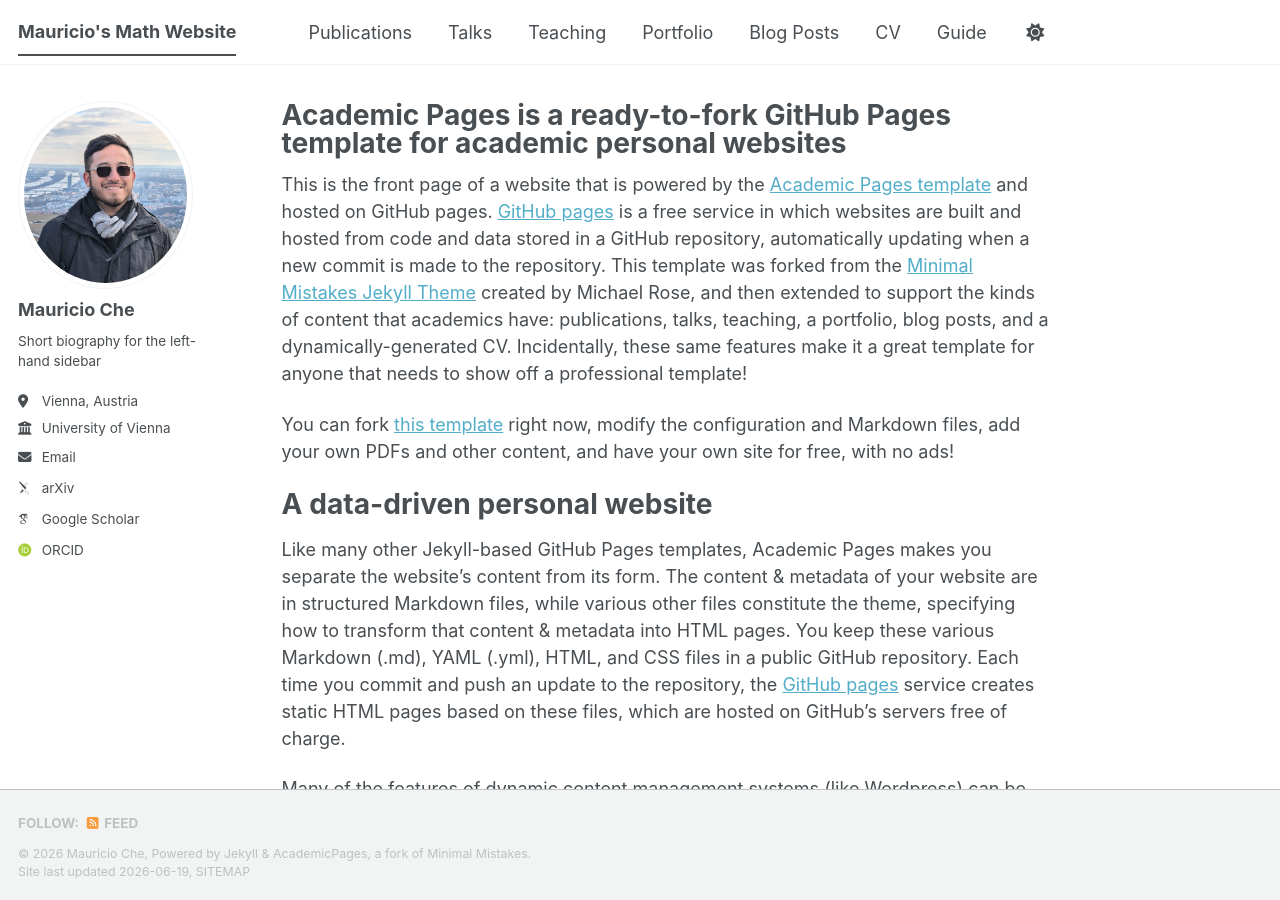
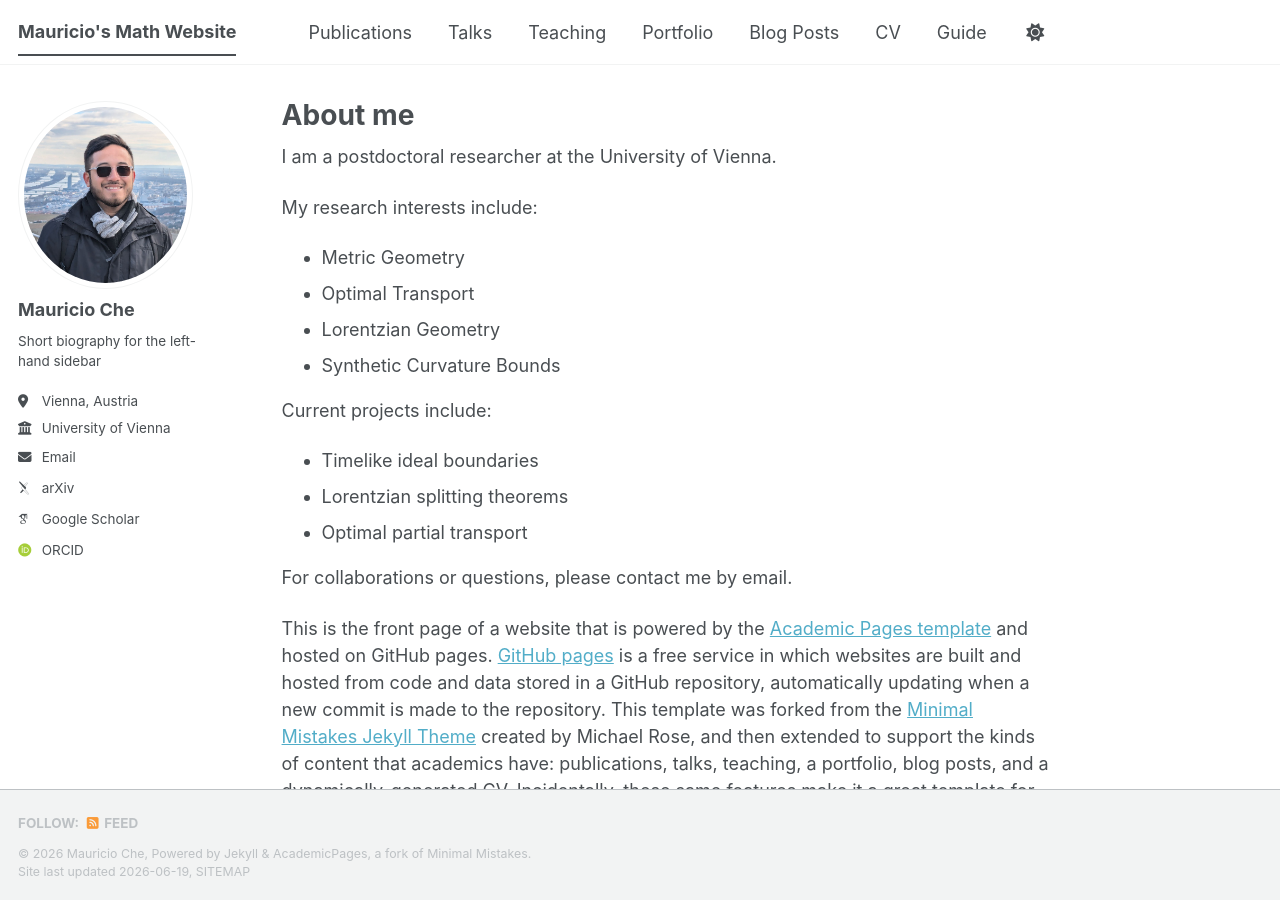
Before and after one commit to MauricioChe/mauricioche.github.io, a Jekyll site: the page built from _pages/about.md, in a window 1280 px wide and 900 px high. Built offline with Jekyll 4.4.1, drawn with Linux system fonts in a browser that asks for light colours; some web fonts are replaced; a script bundle is joined from its source files by our own code; library files that are not in the unit come from our copies.

Commit message:
Update about.md

```diff
--- a/_pages/about.md
+++ b/_pages/about.md
@@ -1,11 +1,28 @@
 ---
 permalink: /
-title: "Academic Pages is a ready-to-fork GitHub Pages template for academic personal websites"
+title: "About me"
 author_profile: true
 redirect_from:
   - /about/
   - /about.html
 ---
+
+I am a postdoctoral researcher at the University of Vienna.
+
+My research interests include:
+
+- Metric Geometry
+- Optimal Transport
+- Lorentzian Geometry
+- Synthetic Curvature Bounds
+
+Current projects include:
+
+- Timelike ideal boundaries
+- Lorentzian splitting theorems
+- Optimal partial transport
+
+For collaborations or questions, please contact me by email.
 
 This is the front page of a website that is powered by the [Academic Pages template](https://github.com/academicpages/academicpages.github.io) and hosted on GitHub pages. [GitHub pages](https://pages.github.com) is a free service in which websites are built and hosted from code and data stored in a GitHub repository, automatically updating when a new commit is made to the repository. This template was forked from the [Minimal Mistakes Jekyll Theme](https://mmistakes.github.io/minimal-mistakes/) created by Michael Rose, and then extended to support the kinds of content that academics have: publications, talks, teaching, a portfolio, blog posts, and a dynamically-generated CV. Incidentally, these same features make it a great template for anyone that needs to show off a professional template!
 
```
